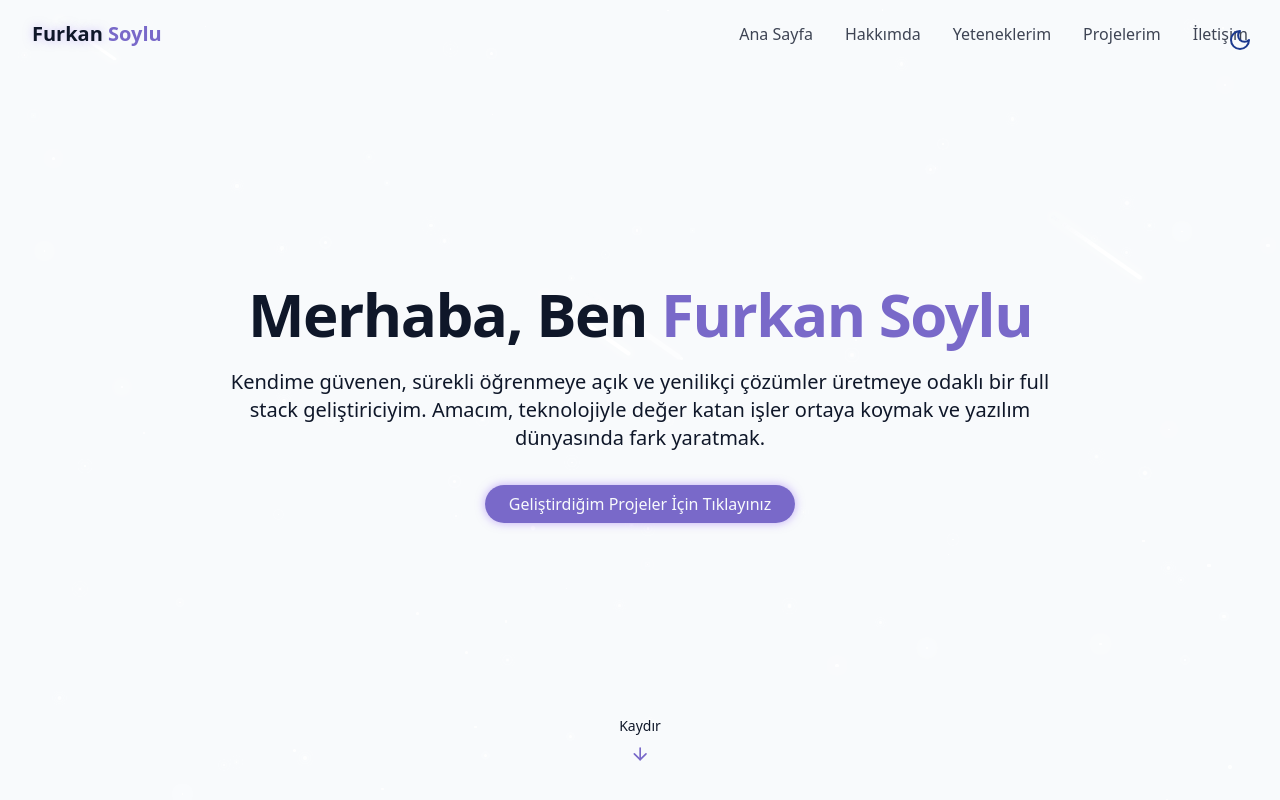
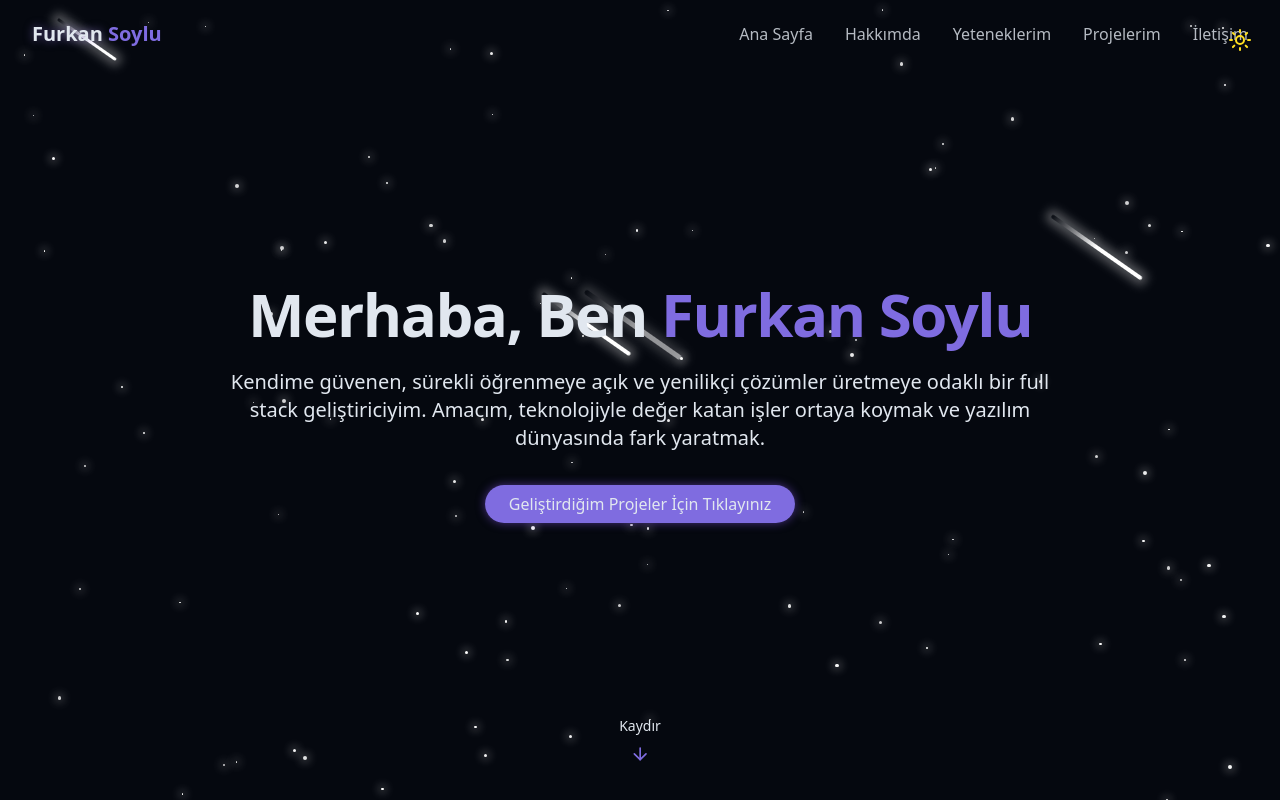
Before and after one commit to furknsyl/furkansoylu, a React (Vite) app: page / in a window 1280 px wide. Shown: the top 800 px of the page. Built offline with nearby package versions, Linux system fonts and the light colour scheme.

Commit message:
Theme toggle default dark olarak ayarlandı

```diff
--- a/src/components/ThemeToggle.jsx
+++ b/src/components/ThemeToggle.jsx
@@ -7,14 +7,17 @@ export const ThemeToggle = () => {
 
   useEffect(() => {
     const storedTheme = localStorage.getItem("theme");
-    if (storedTheme === "dark") {
+    if (storedTheme === "light") {
+      setIsDarkMode(false);
+      document.documentElement.classList.remove("dark");
+    } else {
+      // Varsayılan olarak dark tema uygula
+      localStorage.setItem("theme", "dark");
       setIsDarkMode(true);
       document.documentElement.classList.add("dark");
-    } else {
-      localStorage.setItem("theme", "light");
-      setIsDarkMode(false);
     }
   }, []);
+
 
   const toggleTheme = () => {
     if (isDarkMode) {
```
